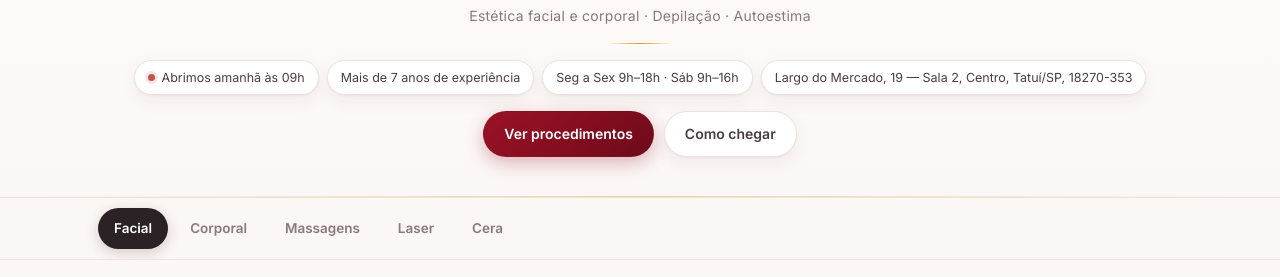
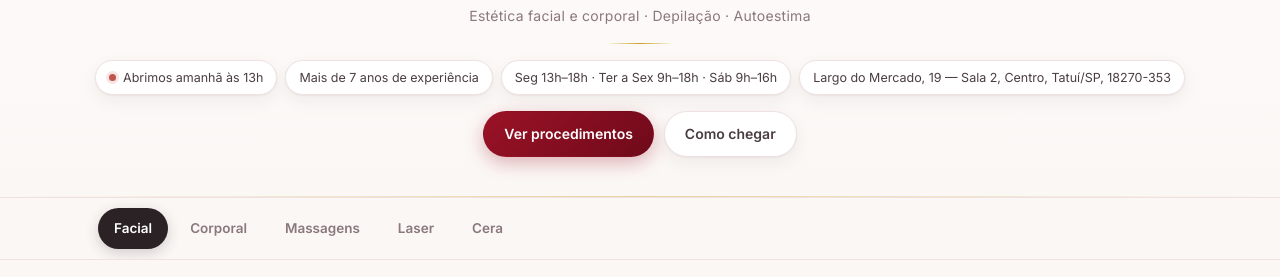
Before and after one commit to Marcelo259-sys/sr-estetica-site, a website: page index.html in a window 1280 px wide. Shown: the part 326-603 px from the top of the page. Drawn offline with nearby package versions, Linux system fonts and the light colour scheme.

Commit message:
Muda horário de segunda-feira para 13h às 18h
Atualiza o horário de funcionamento real (CONFIG.horarios, que controla
os agendamentos) e os textos que mostram isso: rodapé, chip do topo,
meta description e a cópia de horários usada pelo painel.

```diff
--- a/index.html
+++ b/index.html
@@ -4,7 +4,7 @@
 <meta charset="utf-8">
 <meta name="viewport" content="width=device-width, initial-scale=1, viewport-fit=cover">
 <title>SR Estética e Bem Estar — Estética Avançada e Depilação a Laser em Tatuí | Agendamento online</title>
-<meta name="description" content="SR Estética e Bem Estar: há mais de 7 anos no Centro de Tatuí/SP com estética facial, corporal, massagens, depilação a laser e cera. Atendimento personalizado com Simone. Agende online em 1 minuto pelo WhatsApp. Seg a Sex 9h-18h, Sáb 9h-16h.">
+<meta name="description" content="SR Estética e Bem Estar: há mais de 7 anos no Centro de Tatuí/SP com estética facial, corporal, massagens, depilação a laser e cera. Atendimento personalizado com Simone. Agende online em 1 minuto pelo WhatsApp. Seg 13h-18h, Ter a Sex 9h-18h, Sáb 9h-16h.">
 <meta name="theme-color" content="#9B1226">
 <link rel="manifest" href="manifest.json">
 <!-- iPhone: o manifest.json é ignorado no "Adicionar à Tela de Início", quem manda é isto -->
@@ -349,7 +349,7 @@ input:focus{border-color:var(--rose);box-shadow:0 0 0 3px var(--rose-l)}
     <div class="facts">
       <span class="fact"><span class="dot" id="stDot"></span><span id="stTxt">Aberto agora</span></span>
       <span class="fact">Mais de 7 anos de experiência</span>
-      <span class="fact" id="fHour">Seg a Sex 9h–18h · Sáb 9h–16h</span>
+      <span class="fact" id="fHour">Seg 13h–18h · Ter a Sex 9h–18h · Sáb 9h–16h</span>
       <span class="fact" id="fAddr">Endereço</span>
     </div>
     <div class="hero-cta">
@@ -412,7 +412,7 @@ input:focus{border-color:var(--rose);box-shadow:0 0 0 3px var(--rose-l)}
 <footer>
   <div class="wrap foot-in">
     <div><h4>Endereço</h4><p id="fAddr2">—</p></div>
-    <div><h4>Horários</h4><p>Segunda a sexta: 9h às 18h<br>Sábado: 9h às 16h<br>Domingo: fechado<br><em>Feriados: horários diferenciados</em></p></div>
+    <div><h4>Horários</h4><p>Segunda: 13h às 18h<br>Terça a sexta: 9h às 18h<br>Sábado: 9h às 16h<br>Domingo: fechado<br><em>Feriados: horários diferenciados</em></p></div>
     <div><h4>Contato</h4><p id="fPhone">—</p></div>
   </div>
   <div class="copy">© <span id="yr"></span> <span id="fName">Clínica</span> · Agendamento online</div>
@@ -522,7 +522,7 @@ const CONFIG = {
   // link do botão "Como chegar" — deixe "" que eu monto pelo endereço
   mapsUrl:   "https://www.google.com/maps/search/?api=1&query=SR%20Est%C3%A9tica%20e%20Bem%20Estar%2C%20Largo%20do%20Mercado%2C%2019%20-%20Centro%2C%20Tatu%C3%AD%20-%20SP%2C%2018270-353",
   // horários por dia da semana (0=Dom … 6=Sáb). null = fechado
-  horarios: {0:null, 1:["09:00","18:00"], 2:["09:00","18:00"], 3:["09:00","18:00"],
+  horarios: {0:null, 1:["13:00","18:00"], 2:["09:00","18:00"], 3:["09:00","18:00"],
              4:["09:00","18:00"], 5:["09:00","18:00"], 6:["09:00","16:00"]},
   // feriados sem atendimento normal (AAAA-MM-DD) — horário diferenciado, confirmar no zap
   feriados: ["2026-09-07","2026-10-12","2026-11-02","2026-11-15","2026-11-20","2026-12-25","2027-01-01"],
@@ -667,7 +667,7 @@ function mapsLink(){
     encodeURIComponent(CONFIG.nome + " " + CONFIG.endereco);
 }
 function horarioTexto(){
-  return "Seg a Sex 9h–18h · Sáb 9h–16h";
+  return "Seg 13h–18h · Ter a Sex 9h–18h · Sáb 9h–16h";
 }
 function renderHead(){
   document.title = `${CONFIG.nome} — Estética Avançada e Depilação a Laser em ${CONFIG.cidade} | Agendamento online`;
```
Also changed, not shown: painel.html (+1 -1 lines).
